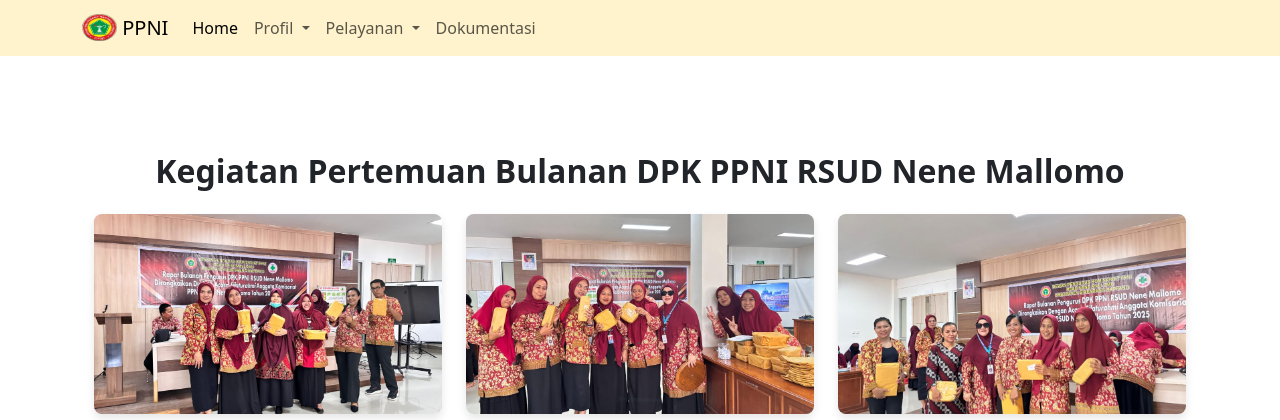
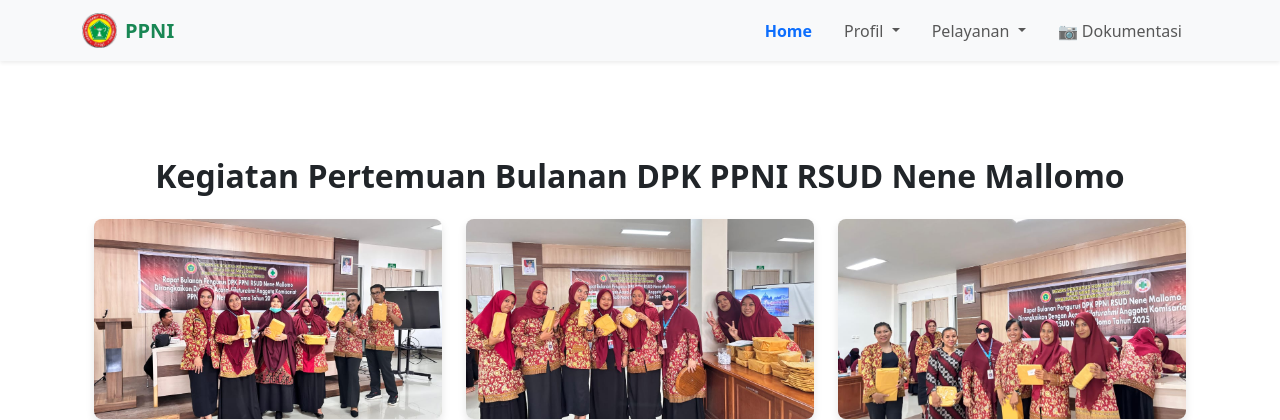
Before and after one commit to RsNemal/project-ppni, a CodeIgniter 4 app: template app/Views/dokumentasi/v_dokumentasi.php in a window 1280 px wide. Shown: the top 420 px of the page. Run offline with PHP 8.4 and a stand-in for CodeIgniter, Linux system fonts and the light colour scheme; the template is opened without the code that fills it, so the values that code supplies are empty; some libraries are stand-ins or nearby versions.

Commit message:
mengubah tampilan navbar

```diff
--- a/app/Views/partials/v_navbar.php
+++ b/app/Views/partials/v_navbar.php
@@ -1,4 +1,4 @@
-<section id="navbar">
+<!-- <section id="navbar">
     <nav class="navbar navbar-expand-lg bg-warning-subtle ">
         <div class="container">
             <a class="navbar-brand" href="#">
@@ -16,7 +16,7 @@
                     <li class="nav-item">
                         <a class="nav-link active" aria-current="page" href="<?= base_url('/') ?>">Home</a>
                     </li>
-                    <!-- ------------------------------------------------------------------------------------------------------------------------------------------------------- -->
+
                     <li class="nav-item dropdown">
                         <a class="nav-link dropdown-toggle" href="#" role="button" data-bs-toggle="dropdown"
                             aria-expanded="false">
@@ -35,7 +35,7 @@
                             <li><a class="dropdown-item" href="<?= base_url('profile/sejarah') ?>">Sejarah</a></li>
                         </ul>
                     </li>
-                    <!-- ------------------------------------------------------------------------------------------------------------------------------------------------------- -->
+
                     <li class="nav-item dropdown">
                         <a class="nav-link dropdown-toggle" href="#" role="button" data-bs-toggle="dropdown"
                             aria-expanded="false">
@@ -56,7 +56,7 @@
                                     SKP</a></li>
                         </ul>
                     </li>
-                    <!-- ------------------------------------------------------------------------------------------------------------------------------------------------------- -->
+
                     <li class="nav-item">
                         <a class="nav-link" href="<?= base_url('dokumentasi/dokumentasi') ?>">Dokumentasi</a>
                     </li>
@@ -65,4 +65,53 @@
             </div>
         </div>
     </nav>
+</section> -->
+
+<section id="navbar">
+    <nav class="navbar navbar-expand-lg bg-light shadow-sm py-2">
+        <div class="container">
+            <a class="navbar-brand d-flex align-items-center fw-bold text-success" href="<?= base_url('/') ?>">
+                <img src="<?= base_url('img/logo.png') ?>" alt="Logo" width="35" height="35" class="me-2">
+                PPNI
+            </a>
+            <button class="navbar-toggler" type="button" data-bs-toggle="collapse" data-bs-target="#navbarNav"
+                aria-controls="navbarNav" aria-expanded="false" aria-label="Toggle navigation">
+                <span class="navbar-toggler-icon"></span>
+            </button>
+
+            <div class="collapse navbar-collapse" id="navbarNav">
+                <ul class="navbar-nav ms-auto">
+                    <li class="nav-item px-2">
+                        <a class="nav-link <?= uri_string() == '' ? 'active text-primary fw-semibold' : '' ?>" href="<?= base_url('/') ?>">Home</a>
+                    </li>
+
+                    <li class="nav-item dropdown px-2">
+                        <a class="nav-link dropdown-toggle <?= str_contains(uri_string(), 'profile') ? 'text-primary fw-semibold' : '' ?>" href="#" role="button" data-bs-toggle="dropdown">
+                            Profil
+                        </a>
+                        <ul class="dropdown-menu rounded-3 shadow-sm">
+                            <li><a class="dropdown-item" href="<?= base_url('profile/visi-misi') ?>">📜 Visi Misi</a></li>
+                            <li><a class="dropdown-item" href="<?= base_url('profile/struktur-organisasi') ?>">👥 Struktur Organisasi</a></li>
+                            <li><a class="dropdown-item" href="<?= base_url('profile/sejarah') ?>">📖 Sejarah</a></li>
+                        </ul>
+                    </li>
+
+                    <li class="nav-item dropdown px-2">
+                        <a class="nav-link dropdown-toggle <?= str_contains(uri_string(), 'pelayanan') ? 'text-primary fw-semibold' : '' ?>" href="#" role="button" data-bs-toggle="dropdown">
+                            Pelayanan
+                        </a>
+                        <ul class="dropdown-menu rounded-3 shadow-sm">
+                            <li><a class="dropdown-item" href="<?= base_url('pelayanan/pengurusan-kta') ?>">🧾 Pengurusan KTA</a></li>
+                            <li><a class="dropdown-item" href="<?= base_url('pelayanan/pengurusan-sipp') ?>">📝 Pengurusan SIPP</a></li>
+                            <li><a class="dropdown-item" href="<?= base_url('pelayanan/pengurusan-skp') ?>">📄 Pengurusan SKP</a></li>
+                        </ul>
+                    </li>
+
+                    <li class="nav-item px-2">
+                        <a class="nav-link <?= uri_string() == 'dokumentasi/dokumentasi' ? 'text-primary fw-semibold' : '' ?>" href="<?= base_url('dokumentasi/dokumentasi') ?>">📷 Dokumentasi</a>
+                    </li>
+                </ul>
+            </div>
+        </div>
+    </nav>
 </section>
```
